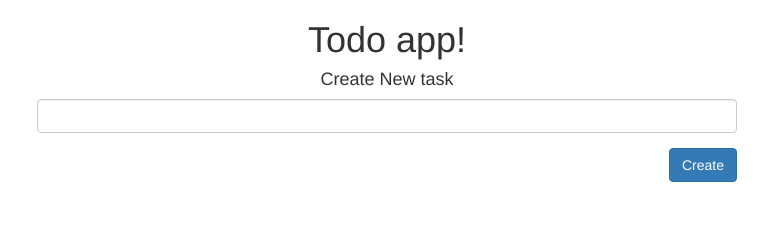
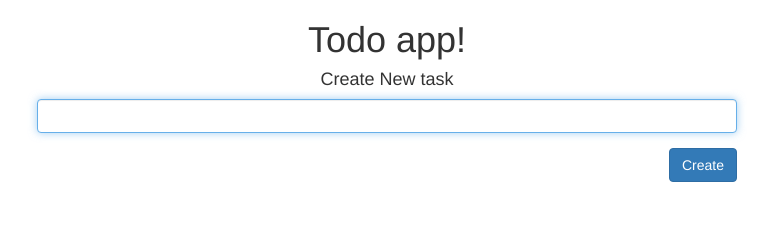
Before and after one commit to ankushk/web-practice-todo-app, a plain HTML site: page index.html in a window 1280 px wide. Shown: the whole page, without its empty margins (253-1026 px from the left). Drawn offline with Linux system fonts and the light colour scheme.

Commit message:
set input text to autofocus.

```diff
--- a/index.html
+++ b/index.html
@@ -20,7 +20,7 @@
 
         <div id="form-container">
           <form class="form-group center-block" id="create-task-form">
-            <input type="text" class="form-control" id="create-task-area" maxlength="160" />
+            <input type="text" class="form-control" id="create-task-area" maxlength="160" autofocus/>
           </form>
           <button type="button" class="btn btn-primary pull-right" id="create-task">Create</button>
         </div>
```
